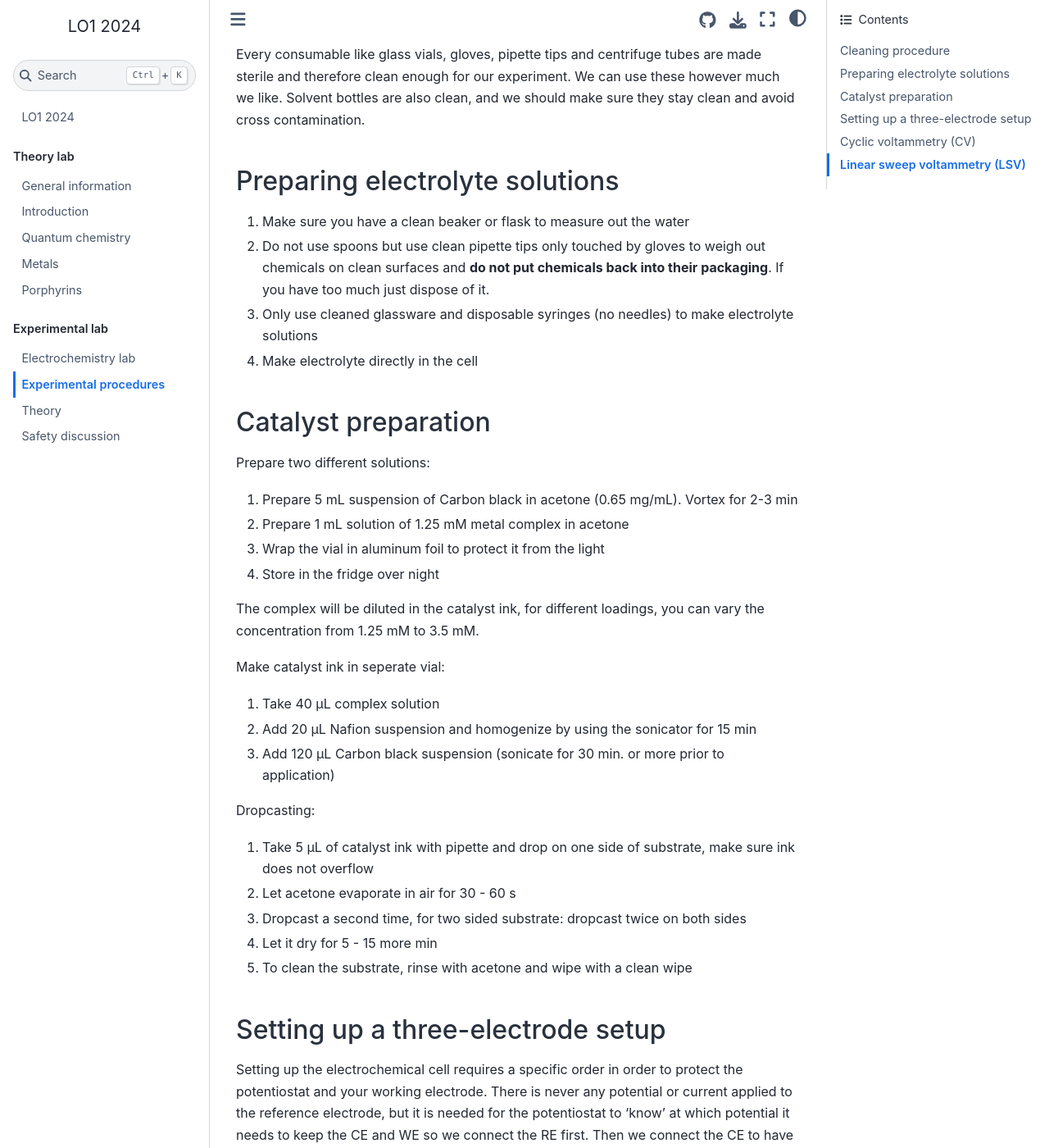
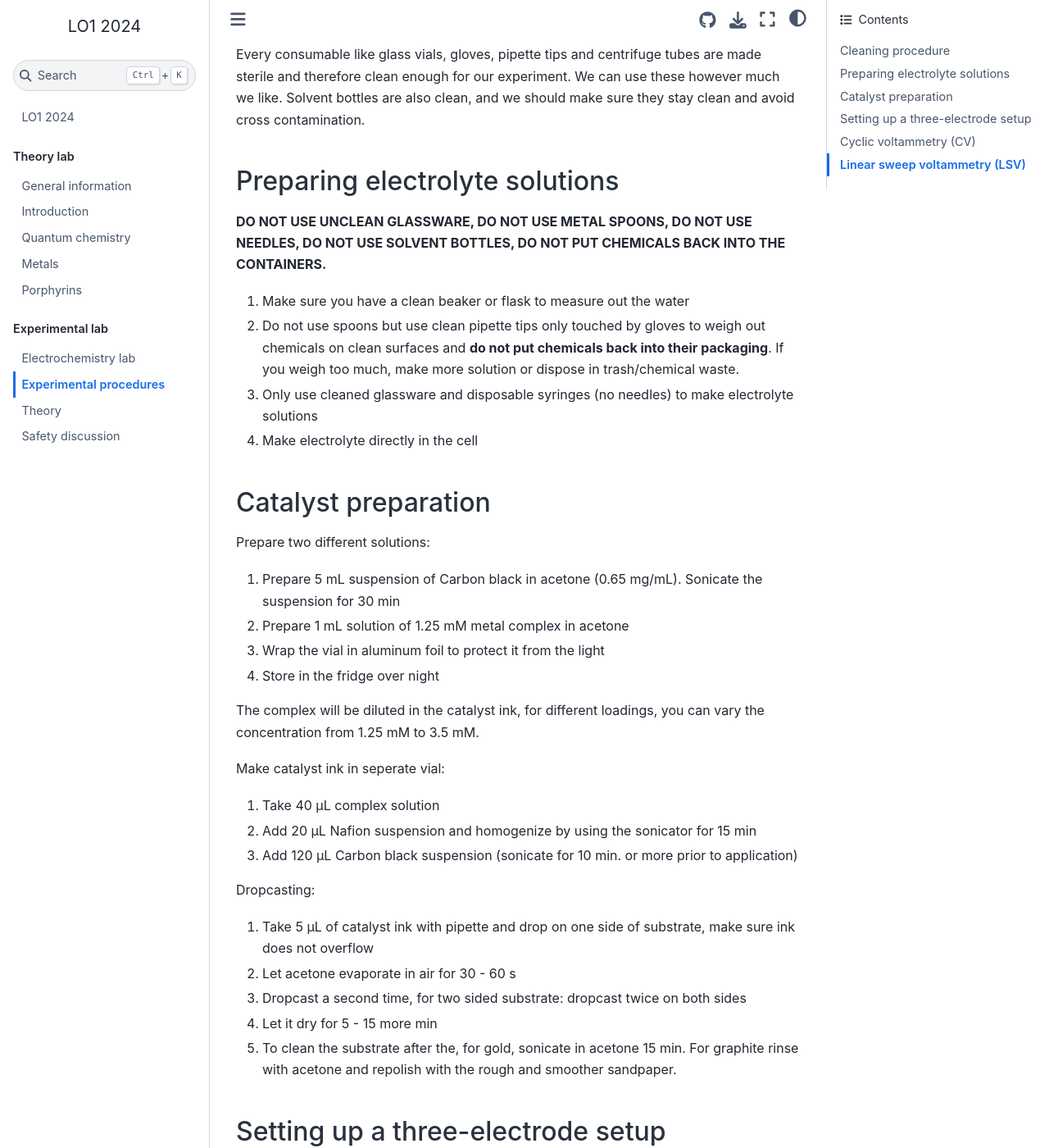
Before and after one commit to lucasdekam/lo1, a Jupyter Book: the page built from experimental-lab/experimental.md, in a window 1280 px wide and 1400 px high, scrolled down 810 px. Shown: the whole window at 82% size. Built offline with Jupyter Book 1.0.4 settings and Sphinx 7.4.7 and the Sphinx Book theme 1.1.4, drawn with Linux system fonts in a browser that asks for light colours; some of the changed text lies outside the part shown.

Commit message:
Students-do-not-read

````diff
--- a/experimental-lab/experimental.md
+++ b/experimental-lab/experimental.md
@@ -17,14 +17,17 @@
 Every consumable like glass vials, gloves, pipette tips and centrifuge tubes are made sterile and therefore clean enough for our experiment. We can use these however much we like. Solvent bottles are also clean, and we should make sure they stay clean and avoid cross contamination.
 
 ## Preparing electrolyte solutions
+**DO NOT USE UNCLEAN GLASSWARE, DO NOT USE METAL SPOONS, DO NOT USE NEEDLES, DO NOT USE SOLVENT BOTTLES, DO NOT PUT CHEMICALS BACK INTO THE CONTAINERS.**
+
+
 1.  Make sure you have a clean beaker or flask to measure out the water
-2.  Do not use spoons but use clean pipette tips only touched by gloves to weigh out chemicals on clean surfaces and **do not put chemicals back into their packaging**. If you have too much just dispose of it.
+2.  Do not use spoons but use clean pipette tips only touched by gloves to weigh out chemicals on clean surfaces and **do not put chemicals back into their packaging**. If you weigh too much, make more solution or dispose in trash/chemical waste.
 3.  Only use cleaned glassware and disposable syringes (no needles) to make electrolyte solutions
 4.  Make electrolyte directly in the cell
 
 ## Catalyst preparation
 Prepare two different solutions:
-1.  Prepare 5 mL suspension of Carbon black in acetone (0.65 mg/mL). Vortex for 2-3 min
+1.  Prepare 5 mL suspension of Carbon black in acetone (0.65 mg/mL). Sonicate the suspension for 30 min
 2.  Prepare 1 mL solution of 1.25 mM metal complex in acetone
 3.  Wrap the vial in aluminum foil to protect it from the light
 4.  Store in the fridge over night
@@ -34,14 +37,14 @@
 Make catalyst ink in seperate vial:
 1.  Take 40 µL complex solution
 2.  Add 20 µL Nafion suspension and homogenize by using the sonicator for 15 min
-3.  Add 120 µL Carbon black suspension (sonicate for 30 min. or more prior to application)
+3.  Add 120 µL Carbon black suspension (sonicate for 10 min. or more prior to application)
 
 Dropcasting:
 1.  Take 5 µL of catalyst ink with pipette and drop on one side of substrate, make sure ink does not overflow
 2.  Let acetone evaporate in air for 30 - 60 s
 3.  Dropcast a second time, for two sided substrate: dropcast twice on both sides
 4.  Let it dry for 5 - 15 more min
-5.  To clean the substrate, rinse with acetone and wipe with a clean wipe
+5.  To clean the substrate after the, for gold, sonicate in acetone 15 min. For graphite rinse with acetone and repolish with the rough and smoother sandpaper.
 
 
 ## Setting up a three-electrode setup
@@ -55,10 +58,10 @@
 A schematic display of the three-electrode setup with a working (WE), counter (CE), and reference (RE) electrode. The numbers indicate the order in which they need to be connected, and the colours indicate which clips are used to connect to the respective electrodes. 2 clips on the potentiostat are unused.
 ```
 
-
+**Always rinse all electrodes with demi water before inserting into the cell**
 
 1.	Fill cell with electrolyte
-2.	Rinse reference and counter electrode and insert into cell
+2.	Rinse reference (hydroflex) and counter electrode (graphite) and insert into cell
 3.	Connect reference electrode
 4.	Connect counter electrode
 5.	Briefly anneal working electrode (if Gold)
@@ -72,14 +75,16 @@
 ## Cyclic voltammetry (CV)
 _Before any measurement measure ohmic drop (iR-drop) using impedance spectroscopy and measure the open circuit potential._
 1.  Make sure electrodes are connected properly
-2.  Select starting potential (should be above 0.8 V and lower than 1.2 V)
-3.  Select highest vertex potential (should be lower than oxygen evolution potential ~1.23 - 1.55 V)
+2.  Select starting potential should be around 0.8 V.
+3.  Select highest vertex potential: for graphite go to 1.0 V maximum.
 4.  Select lowest vertex potential (should be > 0 V)
 5.  Select scan rate (mV/s) in the range of 5 - 250 mV/s
-6.  I range (auto), E range -10V to +10V
+6.  I range (100 micro A), E step to 1 mV
 7.  When iR-drop and OCP have been determined, start CA and CV
 
 ## Linear sweep voltammetry (LSV)
+An alternative to cyclic voltammetry.
+
 1.  Start at a stable potential from which you want to scan
 2.  Use chronoamperometry (CA) at a stable potential for 1 min
 2.  Follow same steps as CV except for lowest vertex potential
````
